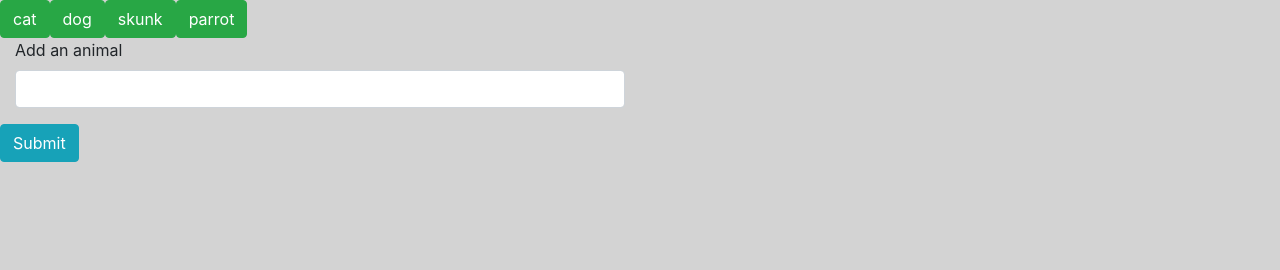
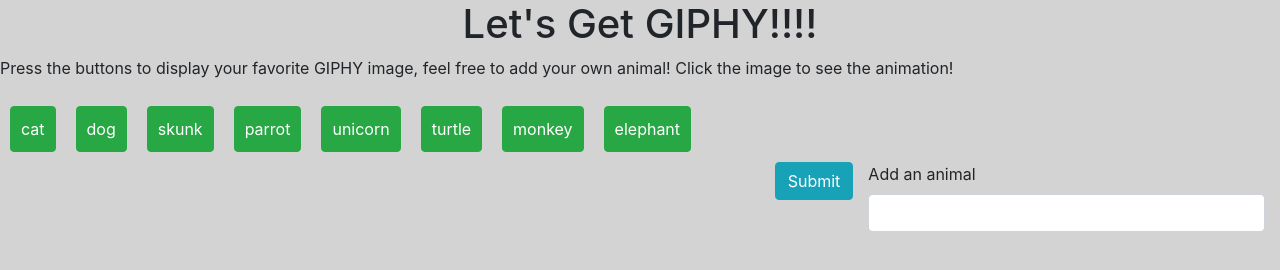
Before and after one commit to qbnguyen/GIPHY-API, a plain HTML site: page index.html in a window 1280 px wide. Drawn offline with nearby package versions, Linux system fonts and the light colour scheme.

Commit message:
css updated

```diff
--- a/css/main.css
+++ b/css/main.css
@@ -1,8 +1,24 @@
 body {
     background-color: lightgray;
+
 }
 
-#gifButtons{
+h1{
+    text-align: center;
+}
 
 
+
+.form-group{
+    float: right;
+
 }
+
+#formButton{
+    float: right;
+}
+
+.animalButtons{
+    padding: 10px;
+    margin: 10px;
+}
--- a/index.html
+++ b/index.html
@@ -12,15 +12,18 @@
 </head>
 
 <body>
+    <h1>Let's Get GIPHY!!!!</h1>
+    <p>Press the buttons to display your favorite GIPHY image, feel free to add your own animal! Click the image to see the animation!</p>
   <div id="gifButtons"></div>
     <div id="formDiv">
-        <div class="form-group col-md-6">
+        <div id="container">
+        <div class="form-group col-md-4">
             <label for="inputAnimal">Add an animal</label>
             <input type="text" class="form-control" id="inputAnimal">
 
         </div>
         <button type="submit" id="formButton" class="btn btn-info">Submit</button>
-
+        </div>
     </div>
     <div id="gifDiv"></div>
 </body>
--- a/javascript/api.js
+++ b/javascript/api.js
@@ -1,5 +1,5 @@
 //create var to hold animals in
-var topic = ["cat", "dog", "skunk", "parrot"];
+var topic = ["cat", "dog", "skunk", "parrot", "unicorn", "turtle","monkey", "elephant"];
 //loop through array to display buttons
 function createButtons(){
     $("#gifButtons").empty();
```
